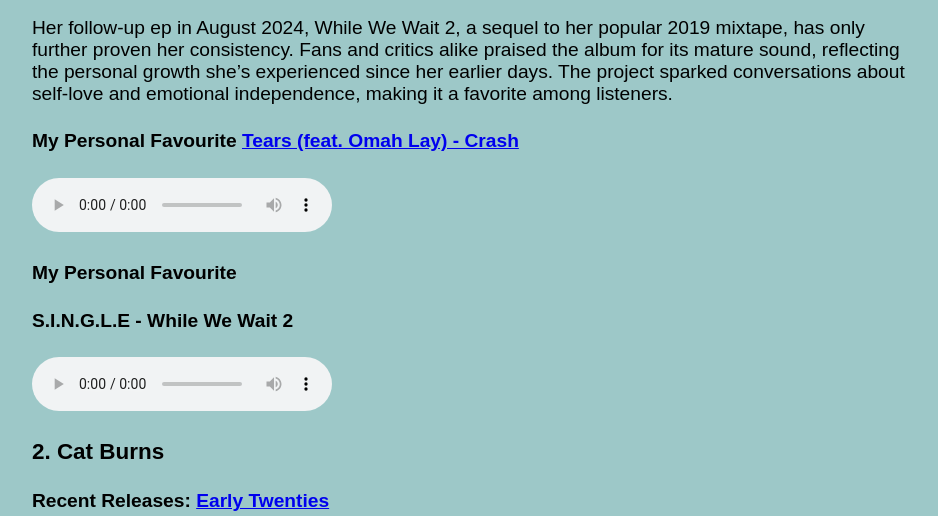
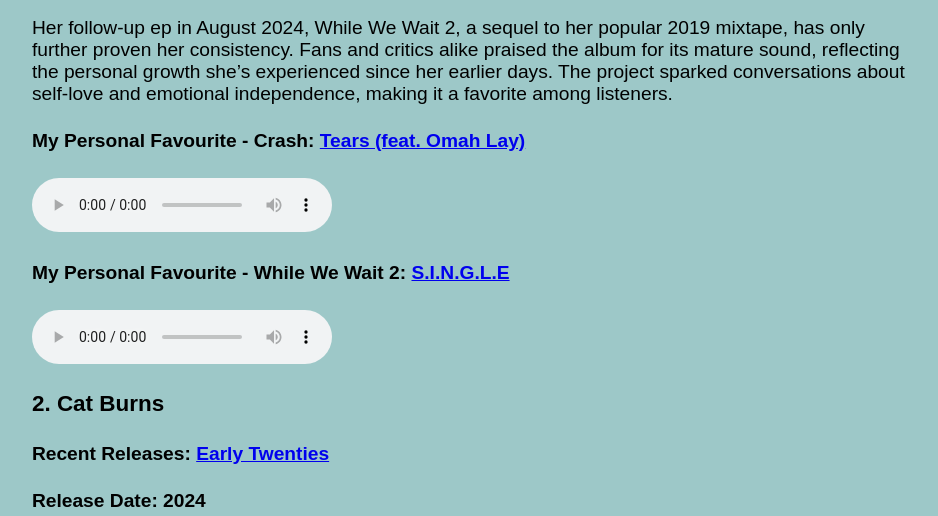
Before and after one commit to itsamariarae/itsamariarae.github.io, a plain HTML site: page index.html in a window 1280 px wide. Shown: the part 941-1457 px from the top of the page, without its empty margins (261-1199 px from the left). Drawn offline with Linux system fonts and the light colour scheme; a web font is replaced by a local one.

Commit message:
Update index.html

```diff
--- a/index.html
+++ b/index.html
@@ -74,14 +74,16 @@
                         <p>Kehlani has solidified herself as a staple in contemporary R&B with her raw vulnerability and smooth vocals. With her latest album Crash, released earlier in 2024, Kehlani offered a blend of emotional honesty and upbeat production that resonated with both long-time fans and new listeners. Crash explores themes of love, self-discovery, and healing—everything that makes Kehlani such a key artist for anyone who cherishes emotionally driven R&B.</p>
                         <p>Her follow-up ep in August 2024, While We Wait 2, a sequel to her popular 2019 mixtape, has only further proven her consistency. Fans and critics alike praised the album for its mature sound, reflecting the personal growth she’s experienced since her earlier days. The project sparked conversations about self-love and emotional independence, making it a favorite among listeners.</p>
                         <h4>
-                            My Personal Favourite
-                            <a href="https://music.apple.com/us/album/crash/1752190549"target="_blank">Tears (feat. Omah Lay) - Crash</a>
+                            My Personal Favourite - Crash:
+                            <a href="https://music.apple.com/us/album/crash/1752190549"target="_blank">Tears (feat. Omah Lay) </a>
                         </h4>
                         <audio controls>
                         <source src="https://music.apple.com/gb/song/tears-feat-omah-lay/1752190775" type="audio/mpeg">
                         </audio>
-                        <h4>My Personal Favourite</h4>
-                        <h4>S.I.N.G.L.E - While We Wait 2</h4>
+                        <h4>
+                            My Personal Favourite - While We Wait 2:
+                            <a href="https://music.apple.com/gb/song/s-i-n-g-l-e/1764612200"target="_blank">S.I.N.G.L.E  </a>
+                        </h4>
                         <audio controls>
                         <source src="https://music.apple.com/gb/song/s-i-n-g-l-e/1764612200" type="audio/mpeg">
                         </audio>
```
